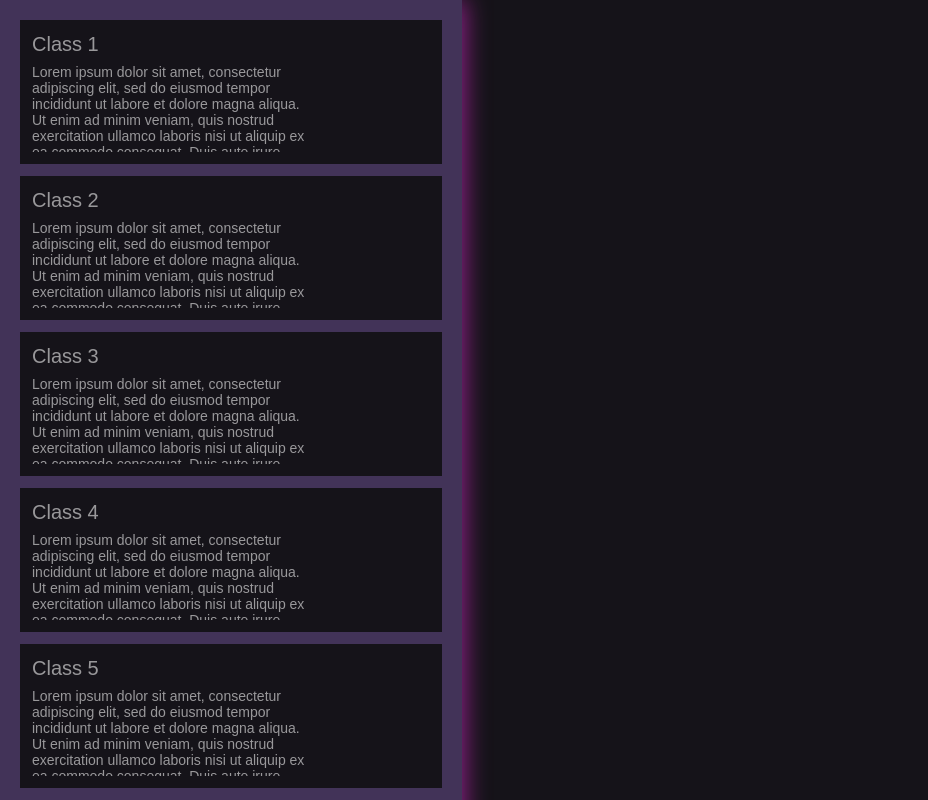
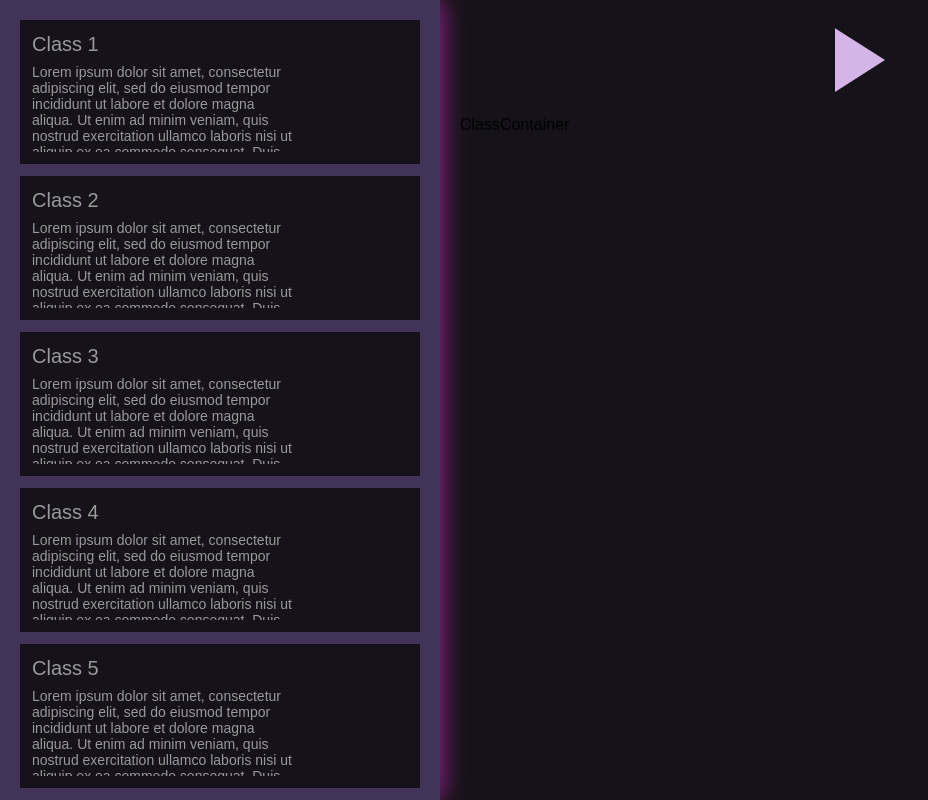
Before and after one commit to yx-aesthete/got-it, a React (Create React App) app in the folder frontend/: page / in a window 1280 px wide. Shown: the whole page, without its empty margins (0-928 px from the left). Built offline with nearby package versions, Linux system fonts and the light colour scheme.

Commit message:
context for active edit present class

```diff
--- a/frontend/package.json
+++ b/frontend/package.json
@@ -12,7 +12,10 @@
     "gsap": "^3.12.5",
     "react": "^18.3.1",
     "react-dom": "^18.3.1",
+    "react-icons": "^5.3.0",
     "react-scripts": "5.0.1",
+    "react-spring": "^9.7.4",
+    "react-use-gesture": "^9.1.3",
     "styled-components": "^6.1.13",
     "typescript": "^4.9.5",
     "web-vitals": "^2.1.4"
--- a/frontend/src/App.styles.tsx
+++ b/frontend/src/App.styles.tsx
@@ -5,4 +5,6 @@ export const GlobalWrapper = styled.div`
   width: 100wv;
   background-color: ${(props) => props.theme.colors.purpleBlack};
   overflow: hidden;
+  display: flex;
+
 `;
--- a/frontend/src/App.tsx
+++ b/frontend/src/App.tsx
@@ -3,12 +3,32 @@ import theme from "./theme";
 import { ThemeProvider } from "styled-components";
 import ClassList from "./components/pages/classesList/ClassList";
 import { GlobalWrapper } from "./App.styles";
+import ClassContainer from "./components/organisms/ClassContainer";
+import { listOfClasses } from "./components/pages/classesList/ClassList.mock";
 
 function App() {
+  //TODO  move to context but here for now
+  const [isPresenting, setIsPresenting] = React.useState<string | null>(null);
+  console.log("🚀 ~ App ~ isPresenting:", isPresenting);
+
+  React.useEffect(() => {
+    const activeClass = listOfClasses.find((classItem) => classItem.isActive);
+    if (activeClass) {
+      setIsPresenting(activeClass.name);
+    } else {
+      setIsPresenting("");
+    }
+  }, []);
+
+  const isAnyClassActive = listOfClasses.some(
+    (classItem) => classItem.isActive
+  );
+
   return (
     <ThemeProvider theme={theme}>
       <GlobalWrapper>
         <ClassList />
+        <ClassContainer isPresenting={isAnyClassActive} />
       </GlobalWrapper>
     </ThemeProvider>
   );
--- /dev/null
+++ b/frontend/src/components/organisms/ClassContainer.tsx
@@ -0,0 +1,48 @@
+import React from "react";
+import { IoMdPause, IoMdPlay } from "react-icons/io";
+import { styled } from "styled-components";
+
+const ClassContainerWrapper = styled.div`
+  width: 66vw;
+  height: 100%;
+  padding: 20px;
+  display: flex;
+  flex-direction: column;
+  gap: 12px;
+`;
+
+const IconContainer = styled.div`
+  color: ${(props) => props.theme.colors.purpleLight};
+  &:hover {
+    cursor: pointer;
+    color: white !important;
+    transition: color 0.3s ease-in-out;
+  }
+
+  > svg {
+    width: 80px;
+    height: 80px;
+  }
+`;
+
+const IconWrapper = styled.div`
+  display: flex;
+  justify-content: center;
+`;
+
+export default function ClassContainer({
+  isPresenting,
+}: {
+  isPresenting: boolean;
+}) {
+  return (
+    <ClassContainerWrapper>
+      <IconWrapper>
+        <IconContainer>
+          {isPresenting ? <IoMdPause /> : <IoMdPlay />}
+        </IconContainer>
+      </IconWrapper>
+      ClassContainer
+    </ClassContainerWrapper>
+  );
+}
--- a/frontend/src/components/pages/classesList/ClassList.mock.ts
+++ b/frontend/src/components/pages/classesList/ClassList.mock.ts
@@ -4,59 +4,69 @@ export const listOfClasses = [
     name: "Class 1",
     description:
       "Lorem ipsum dolor sit amet, consectetur adipiscing elit, sed do eiusmod tempor incididunt ut labore et dolore magna aliqua. Ut enim ad minim veniam, quis nostrud exercitation ullamco laboris nisi ut aliquip ex ea commodo consequat. Duis aute irure dolor in reprehenderit in voluptate velit esse cillum dolore eu fugiat nulla pariatur.",
+    isActive: false,
   },
   {
     id: 2,
     name: "Class 2",
     description:
       "Lorem ipsum dolor sit amet, consectetur adipiscing elit, sed do eiusmod tempor incididunt ut labore et dolore magna aliqua. Ut enim ad minim veniam, quis nostrud exercitation ullamco laboris nisi ut aliquip ex ea commodo consequat. Duis aute irure dolor in reprehenderit in voluptate velit esse cillum dolore eu fugiat nulla pariatur.",
+    isActive: false,
   },
   {
     id: 3,
     name: "Class 3",
     description:
       "Lorem ipsum dolor sit amet, consectetur adipiscing elit, sed do eiusmod tempor incididunt ut labore et dolore magna aliqua. Ut enim ad minim veniam, quis nostrud exercitation ullamco laboris nisi ut aliquip ex ea commodo consequat. Duis aute irure dolor in reprehenderit in voluptate velit esse cillum dolore eu fugiat nulla pariatur.",
+    isActive: false,
   },
   {
     id: 4,
     name: "Class 4",
     description:
       "Lorem ipsum dolor sit amet, consectetur adipiscing elit, sed do eiusmod tempor incididunt ut labore et dolore magna aliqua. Ut enim ad minim veniam, quis nostrud exercitation ullamco laboris nisi ut aliquip ex ea commodo consequat. Duis aute irure dolor in reprehenderit in voluptate velit esse cillum dolore eu fugiat nulla pariatur.",
+    isActive: false,
   },
   {
     id: 5,
     name: "Class 5",
     description:
       "Lorem ipsum dolor sit amet, consectetur adipiscing elit, sed do eiusmod tempor incididunt ut labore et dolore magna aliqua. Ut enim ad minim veniam, quis nostrud exercitation ullamco laboris nisi ut aliquip ex ea commodo consequat. Duis aute irure dolor in reprehenderit in voluptate velit esse cillum dolore eu fugiat nulla pariatur.",
+    isActive: false,
   },
   {
     id: 5,
     name: "Class 5",
     description:
       "Lorem ipsum dolor sit amet, consectetur adipiscing elit, sed do eiusmod tempor incididunt ut labore et dolore magna aliqua. Ut enim ad minim veniam, quis nostrud exercitation ullamco laboris nisi ut aliquip ex ea commodo consequat. Duis aute irure dolor in reprehenderit in voluptate velit esse cillum dolore eu fugiat nulla pariatur.",
+    isActive: false,
   },
   {
     id: 5,
     name: "Class 5",
     description:
       "Lorem ipsum dolor sit amet, consectetur adipiscing elit, sed do eiusmod tempor incididunt ut labore et dolore magna aliqua. Ut enim ad minim veniam, quis nostrud exercitation ullamco laboris nisi ut aliquip ex ea commodo consequat. Duis aute irure dolor in reprehenderit in voluptate velit esse cillum dolore eu fugiat nulla pariatur.",
+    isActive: false,
   },
   {
     id: 5,
     name: "Class 5",
     description:
       "Lorem ipsum dolor sit amet, consectetur adipiscing elit, sed do eiusmod tempor incididunt ut labore et dolore magna aliqua. Ut enim ad minim veniam, quis nostrud exercitation ullamco laboris nisi ut aliquip ex ea commodo consequat. Duis aute irure dolor in reprehenderit in voluptate velit esse cillum dolore eu fugiat nulla pariatur.",
+    isActive: false,
   },
   {
     id: 5,
     name: "Class 5",
     description:
       "Lorem ipsum dolor sit amet, consectetur adipiscing elit, sed do eiusmod tempor incididunt ut labore et dolore magna aliqua. Ut enim ad minim veniam, quis nostrud exercitation ullamco laboris nisi ut aliquip ex ea commodo consequat. Duis aute irure dolor in reprehenderit in voluptate velit esse cillum dolore eu fugiat nulla pariatur.",
+    isActive: false,
   },
   {
     id: 5,
     name: "Class 5",
     description:
       "Lorem ipsum dolor sit amet, consectetur adipiscing elit, sed do eiusmod tempor incididunt ut labore et dolore magna aliqua. Ut enim ad minim veniam, quis nostrud exercitation ullamco laboris nisi ut aliquip ex ea commodo consequat. Duis aute irure dolor in reprehenderit in voluptate velit esse cillum dolore eu fugiat nulla pariatur.",
+    isActive: false,
   },
 ];
```
Also changed, not shown: 1 other file (tests, documents, lock files or other folders).
